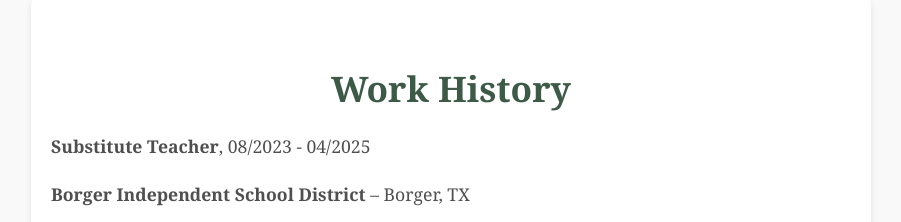
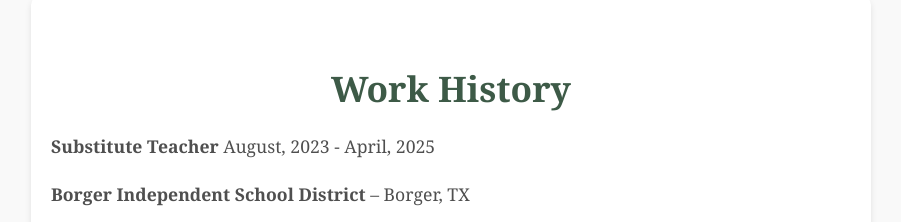
Before and after one commit to htorres38/Portfolio, a plain HTML site: page resume.html in a window 1280 px wide. Shown: the part 920-1142 px from the top of the page, without its empty margins (189-1090 px from the left). Drawn offline with Linux system fonts and the light colour scheme.

Commit message:
Update resume.html

```diff
--- a/resume.html
+++ b/resume.html
@@ -43,7 +43,7 @@
 
         <div class="bio">
             <h2>Work History</h2>
-            <p><b>Substitute Teacher</b>, 08/2023 - 04/2025</p>
+            <p><b>Substitute Teacher</b> August, 2023 - April, 2025</p>
             <p><b>Borger Independent School District</b> – Borger, TX</p>
             <ul>
                 <li>Implemented lesson plans and managed classroom behavior for grades K-8, ensuring a positive learning environment.</li>
```
